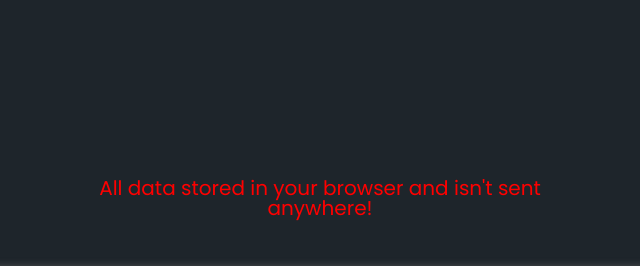
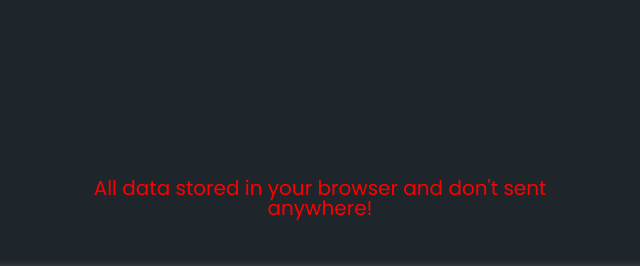
Before and after one commit to ElRataAlada/Antools, a plain HTML site: page signup.html in a window 1280 px wide. Shown: the top 266 px of the page, 320-960 px from the left. Drawn offline with Linux system fonts and the light colour scheme.

Commit message:
Update signup.html

```diff
--- a/signup.html
+++ b/signup.html
@@ -46,7 +46,7 @@
 <div class="main">
 
 <div class="disclaimer">
-    <p>All data stored in your browser and isn't sent anywhere!</p>
+    <p>All data stored in your browser and don't sent anywhere!</p>
 </div>
 
 
```
